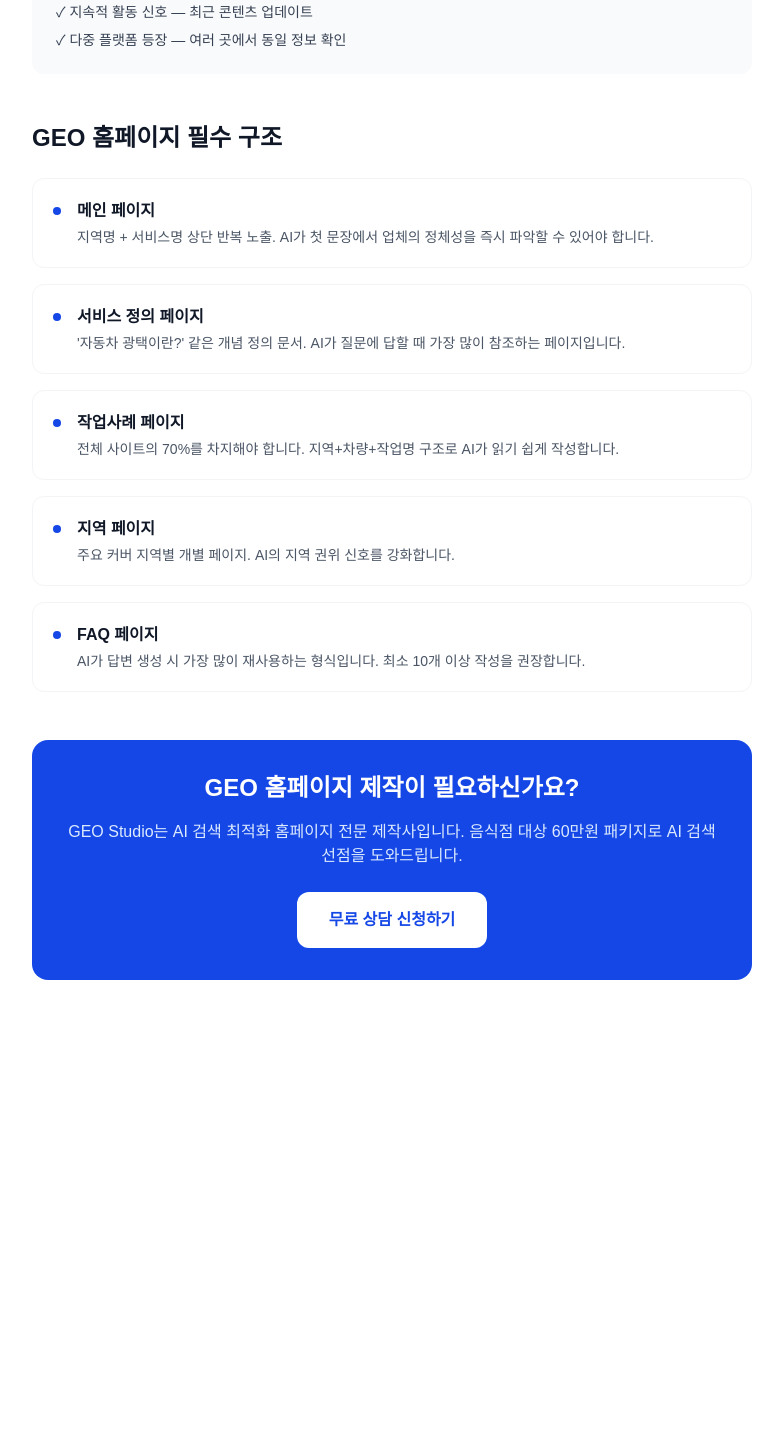
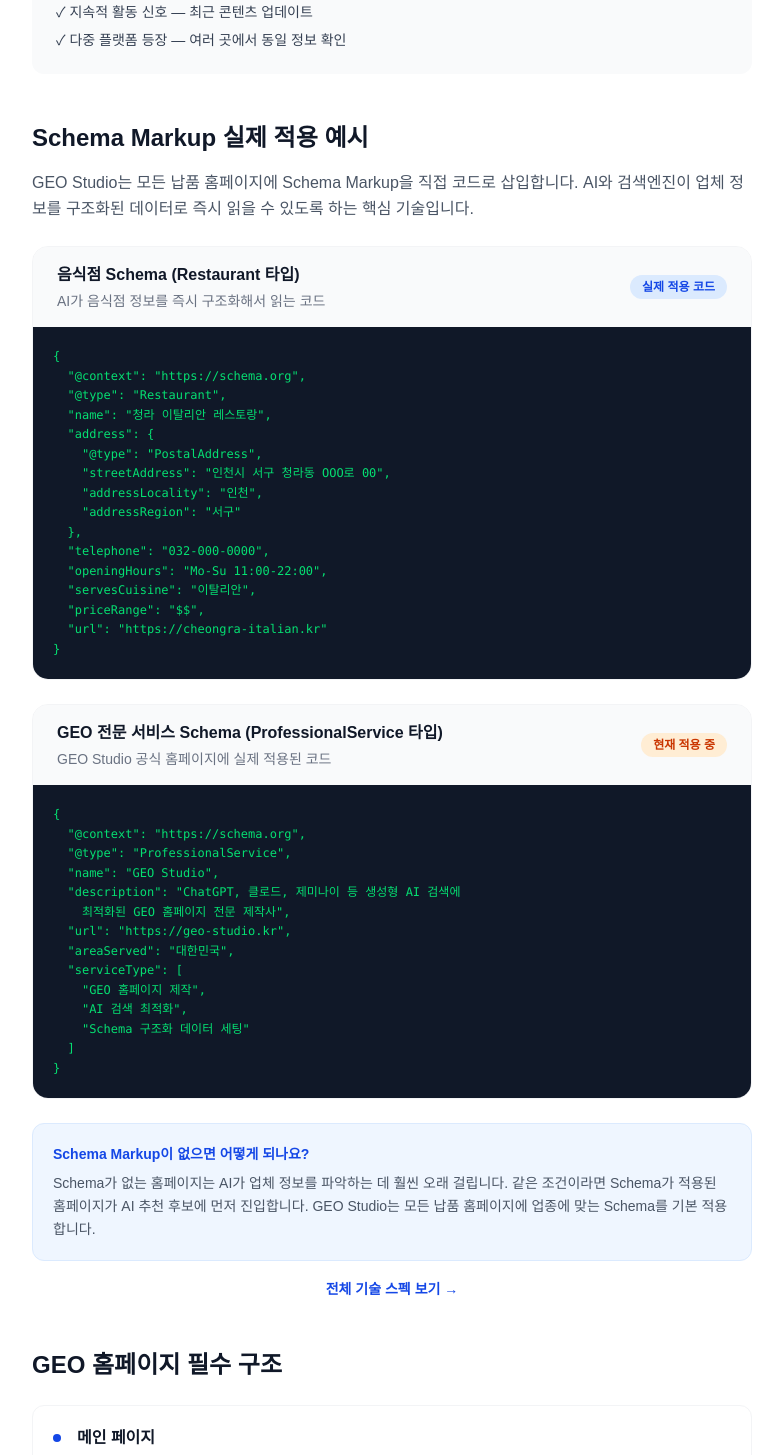
Before and after one commit to owuwan/geo-studio, a Next.js app: page /geo-guide in a window 1280 px wide. Shown: the part 2460-3915 px from the top of the page, without its empty margins (248-1031 px from the left). Before the commit the page ends 3504 px from the top, so only its background shows below. Built offline with nearby package versions, Linux system fonts and the light colour scheme.

Commit message:
geo-guide Schema 코드 예시 추가

```diff
--- a/app/geo-guide/page.tsx
+++ b/app/geo-guide/page.tsx
@@ -154,6 +154,88 @@
           </div>
         </section>
 
+
+        <section className="mb-12">
+          <h2 className="text-2xl font-bold mb-4">Schema Markup 실제 적용 예시</h2>
+          <p className="text-gray-600 leading-relaxed mb-6">
+            GEO Studio는 모든 납품 홈페이지에 Schema Markup을 직접 코드로 삽입합니다.
+            AI와 검색엔진이 업체 정보를 구조화된 데이터로 즉시 읽을 수 있도록 하는 핵심 기술입니다.
+          </p>
+
+          <div className="space-y-6">
+
+            <div className="border border-gray-100 rounded-2xl overflow-hidden">
+              <div className="px-6 py-4 bg-gray-50 flex items-center justify-between">
+                <div>
+                  <p className="font-bold text-gray-900">음식점 Schema (Restaurant 타입)</p>
+                  <p className="text-gray-500 text-sm mt-1">AI가 음식점 정보를 즉시 구조화해서 읽는 코드</p>
+                </div>
+                <span className="bg-blue-100 text-blue-700 text-xs font-bold px-3 py-1 rounded-full shrink-0 ml-4">실제 적용 코드</span>
+              </div>
+              <div className="bg-gray-900 p-5">
+                <pre className="text-green-400 text-xs leading-relaxed overflow-x-auto whitespace-pre-wrap">{`{
+  "@context": "https://schema.org",
+  "@type": "Restaurant",
+  "name": "청라 이탈리안 레스토랑",
+  "address": {
+    "@type": "PostalAddress",
+    "streetAddress": "인천시 서구 청라동 OOO로 00",
+    "addressLocality": "인천",
+    "addressRegion": "서구"
+  },
+  "telephone": "032-000-0000",
+  "openingHours": "Mo-Su 11:00-22:00",
+  "servesCuisine": "이탈리안",
+  "priceRange": "$$",
+  "url": "https://cheongra-italian.kr"
+}`}</pre>
+              </div>
+            </div>
+
+            <div className="border border-gray-100 rounded-2xl overflow-hidden">
+              <div className="px-6 py-4 bg-gray-50 flex items-center justify-between">
+                <div>
+                  <p className="font-bold text-gray-900">GEO 전문 서비스 Schema (ProfessionalService 타입)</p>
+                  <p className="text-gray-500 text-sm mt-1">GEO Studio 공식 홈페이지에 실제 적용된 코드</p>
+                </div>
+                <span className="bg-orange-100 text-orange-700 text-xs font-bold px-3 py-1 rounded-full shrink-0 ml-4">현재 적용 중</span>
+              </div>
+              <div className="bg-gray-900 p-5">
+                <pre className="text-green-400 text-xs leading-relaxed overflow-x-auto whitespace-pre-wrap">{`{
+  "@context": "https://schema.org",
+  "@type": "ProfessionalService",
+  "name": "GEO Studio",
+  "description": "ChatGPT, 클로드, 제미나이 등 생성형 AI 검색에
+    최적화된 GEO 홈페이지 전문 제작사",
+  "url": "https://geo-studio.kr",
+  "areaServed": "대한민국",
+  "serviceType": [
+    "GEO 홈페이지 제작",
+    "AI 검색 최적화",
+    "Schema 구조화 데이터 세팅"
+  ]
+}`}</pre>
+              </div>
+            </div>
+
+          </div>
+
+          <div className="mt-6 bg-blue-50 border border-blue-100 rounded-xl p-5">
+            <p className="text-blue-700 text-sm font-bold mb-2">Schema Markup이 없으면 어떻게 되나요?</p>
+            <p className="text-gray-600 text-sm leading-relaxed">
+              Schema가 없는 홈페이지는 AI가 업체 정보를 파악하는 데 훨씬 오래 걸립니다.
+              같은 조건이라면 Schema가 적용된 홈페이지가 AI 추천 후보에 먼저 진입합니다.
+              GEO Studio는 모든 납품 홈페이지에 업종에 맞는 Schema를 기본 적용합니다.
+            </p>
+          </div>
+
+          <div className="mt-4 text-center">
+            <a href="/tech" className="text-blue-700 font-semibold text-sm hover:underline">
+              전체 기술 스펙 보기 →
+            </a>
+          </div>
+        </section>
+
         {/* GEO 홈페이지 구조 */}
         <section className="mb-12">
           <h2 className="text-2xl font-bold mb-6">GEO 홈페이지 필수 구조</h2>
```
